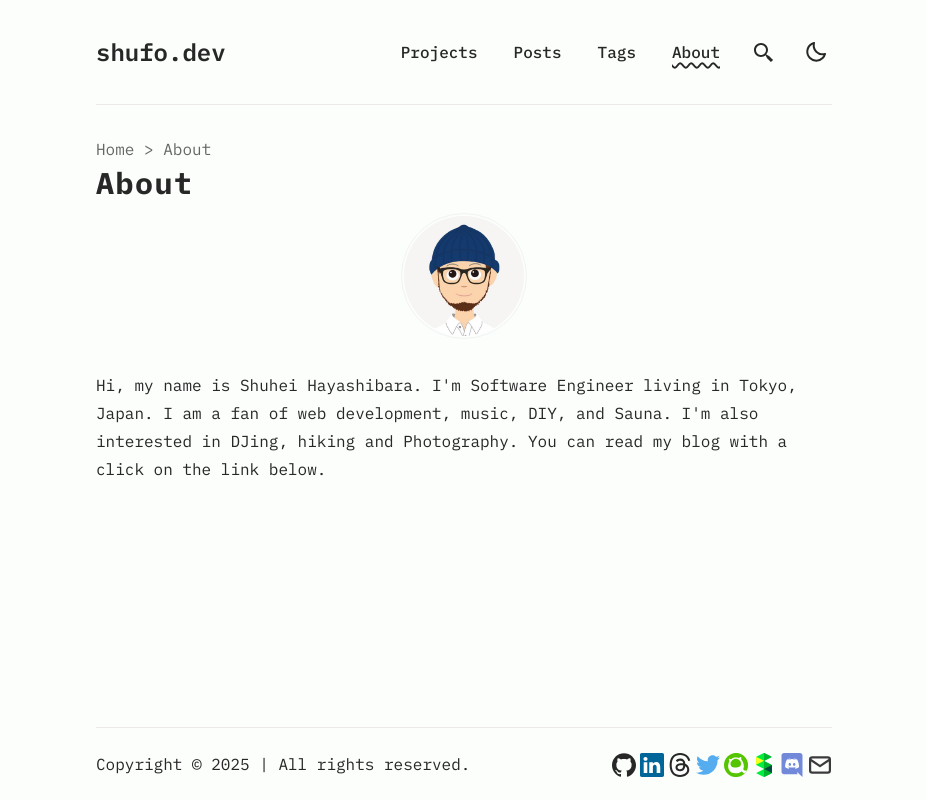
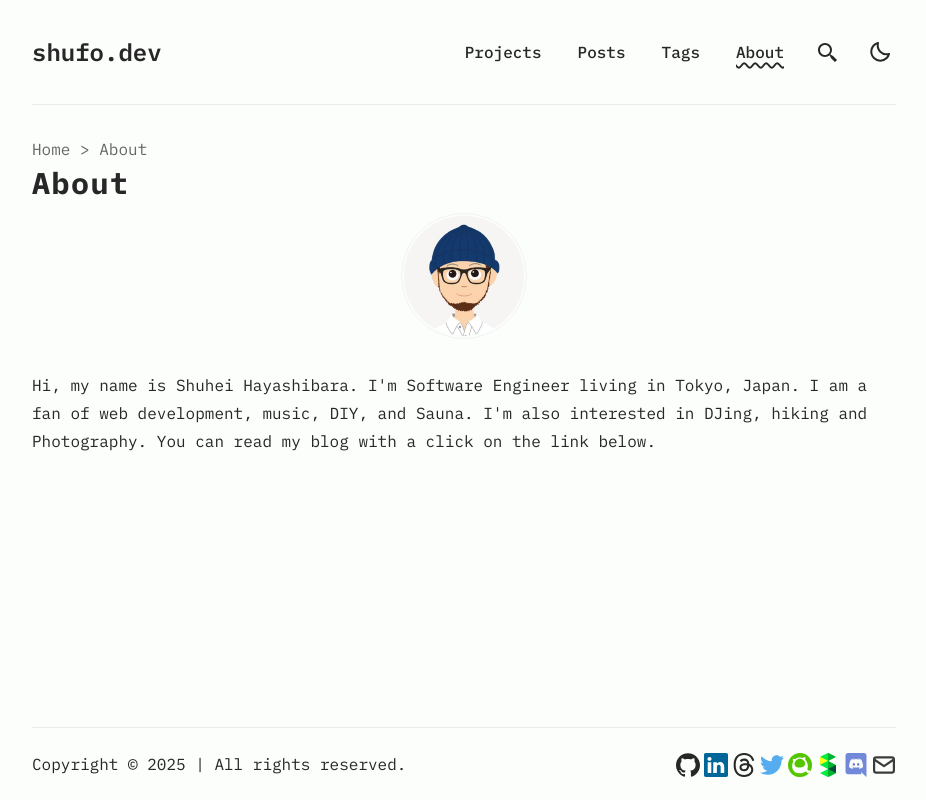
Before and after one commit to shufo/shufo.dev, an Astro site: page /about in a window 1280 px wide. Shown: the whole page, without its empty margins (176-1102 px from the left). Built offline with nearby package versions, Linux system fonts and the light colour scheme; Astro itself is replaced by a stand-in of ours.

Commit message:
style(change base width from max-w-3xl to max-w-4xl):

```diff
--- a/src/components/Breadcrumbs.astro
+++ b/src/components/Breadcrumbs.astro
@@ -39,7 +39,7 @@ breadcrumbList[0] === "posts" &&
 
 <style>
   .breadcrumb {
-    @apply max-w-3xl mx-auto px-4 w-full mt-8 mb-1;
+    @apply max-w-4xl mx-auto px-4 w-full mt-8 mb-1;
   }
   .breadcrumb ul li {
     @apply inline;
--- a/src/components/Header.astro
+++ b/src/components/Header.astro
@@ -46,7 +46,10 @@ const { activeNav } = Astro.props;
         </button>
         <ul id="menu-items" class="display-none sm:flex">
           <li>
-            <a href="/projects" class={activeNav === "projects" ? "active" : ""}>
+            <a
+              href="/projects"
+              class={activeNav === "projects" ? "active" : ""}
+            >
               Projects
             </a>
           </li>
@@ -115,7 +118,7 @@ const { activeNav } = Astro.props;
     @apply bg-skin-accent text-skin-inverted py-2 px-3 absolute -top-full focus:top-4 left-16 z-50 transition-all;
   }
   .nav-container {
-    @apply max-w-3xl mx-auto flex flex-col sm:flex-row justify-between items-center;
+    @apply max-w-4xl mx-auto flex flex-col sm:flex-row justify-between items-center;
   }
   .top-nav-wrap {
     @apply relative w-full p-4 sm:py-8 flex justify-between items-start sm:items-center;
--- a/src/components/Hr.astro
+++ b/src/components/Hr.astro
@@ -7,6 +7,6 @@ export interface Props {
 const { noPadding = false, ariaHidden = true } = Astro.props;
 ---
 
-<div class={`max-w-3xl mx-auto ${noPadding ? "px-0" : "px-4"}`}>
+<div class={`max-w-4xl mx-auto ${noPadding ? "px-0" : "px-4"}`}>
   <hr class="border-skin-line" aria-hidden={ariaHidden} />
 </div>
--- a/src/components/Project.vue
+++ b/src/components/Project.vue
@@ -57,6 +57,7 @@ export default {
   background: #fff;
   border-radius: 5px;
   box-shadow: 0 2px 5px #ccc;
+  min-height: 300px;
 }
 
 @media (min-width: 0px) {
--- a/src/layouts/AboutLayout.astro
+++ b/src/layouts/AboutLayout.astro
@@ -19,7 +19,7 @@ const { frontmatter } = Astro.props;
   <Header activeNav="about" />
   <Breadcrumbs />
   <main id="main-content">
-    <section id="about" class="mb-28 prose max-w-3xl prose-img:border-0">
+    <section id="about" class="mb-28 prose max-w-4xl prose-img:border-0">
       <h1 class="text-2xl sm:text-3xl tracking-wider">{frontmatter.title}</h1>
       <slot />
     </section>
--- a/src/layouts/Main.astro
+++ b/src/layouts/Main.astro
@@ -18,7 +18,7 @@ const { pageTitle, pageDesc } = Astro.props;
 
 <style>
   #main-content {
-    @apply max-w-3xl mx-auto px-4 pb-12 w-full;
+    @apply max-w-4xl mx-auto px-4 pb-12 w-full;
   }
   #main-content h1 {
     @apply font-semibold text-2xl sm:text-3xl;
--- a/src/layouts/PostDetails.astro
+++ b/src/layouts/PostDetails.astro
@@ -22,7 +22,7 @@ const ogUrl = new URL(ogImage ? ogImage : `${title}.png`, Astro.url.origin)
 
 <Layout title={title} author={author} description={description} ogImage={ogUrl}>
   <Header />
-  <div class="max-w-3xl mx-auto w-full px-2 flex justify-start">
+  <div class="max-w-4xl mx-auto w-full px-2 flex justify-start">
     <button
       class="mt-8 mb-2 hover:opacity-75 flex focus-outline"
       onclick="history.back()"
@@ -37,7 +37,7 @@ const ogUrl = new URL(ogImage ? ogImage : `${title}.png`, Astro.url.origin)
   <main id="main-content">
     <h1 class="post-title">{title}</h1>
     <Datetime datetime={datetime} size="lg" className="my-2" />
-    <article id="article" role="article" class="mx-auto max-w-3xl mt-8 prose">
+    <article id="article" role="article" class="mx-auto max-w-4xl mt-8 prose">
       <Content />
     </article>
 
@@ -56,7 +56,7 @@ const ogUrl = new URL(ogImage ? ogImage : `${title}.png`, Astro.url.origin)
 
 <style>
   main {
-    @apply max-w-3xl mx-auto px-4 pb-12 w-full;
+    @apply max-w-4xl mx-auto px-4 pb-12 w-full;
   }
   .post-title {
     @apply font-semibold text-2xl text-skin-accent;
--- a/src/pages/404.astro
+++ b/src/pages/404.astro
@@ -28,7 +28,7 @@ import LinkButton from "@components/LinkButton.astro";
 
 <style>
   #main-content {
-    @apply max-w-3xl mx-auto flex-1 justify-center items-center flex;
+    @apply max-w-4xl mx-auto flex-1 justify-center items-center flex;
   }
   .not-found-wrapper {
     @apply flex flex-col items-center justify-center mb-14;
--- a/src/pages/about.astro
+++ b/src/pages/about.astro
@@ -18,10 +18,10 @@ export interface Props {
   <Header activeNav="about" />
   <Breadcrumbs />
   <main id="main-content">
-    <section id="about" class="mb-28 prose max-w-3xl prose-img:border-0">
+    <section id="about" class="mb-28 prose max-w-4xl prose-img:border-0">
       <h1 class="text-2xl sm:text-3xl tracking-wider">About</h1>
       <div class="avatar">
-      <img src="/assets/profile.jpg" alt="profile image" />
+        <img src="/assets/profile.jpg" alt="profile image" />
       </div>
       <p>
         Hi, my name is Shuhei Hayashibara. I'm Software Engineer living in
--- a/src/styles/base.css
+++ b/src/styles/base.css
@@ -34,7 +34,7 @@
   }
   section,
   footer {
-    @apply max-w-3xl mx-auto px-4;
+    @apply max-w-4xl mx-auto px-4;
   }
   a {
     @apply outline-offset-1 outline-skin-fill outline-2
```
